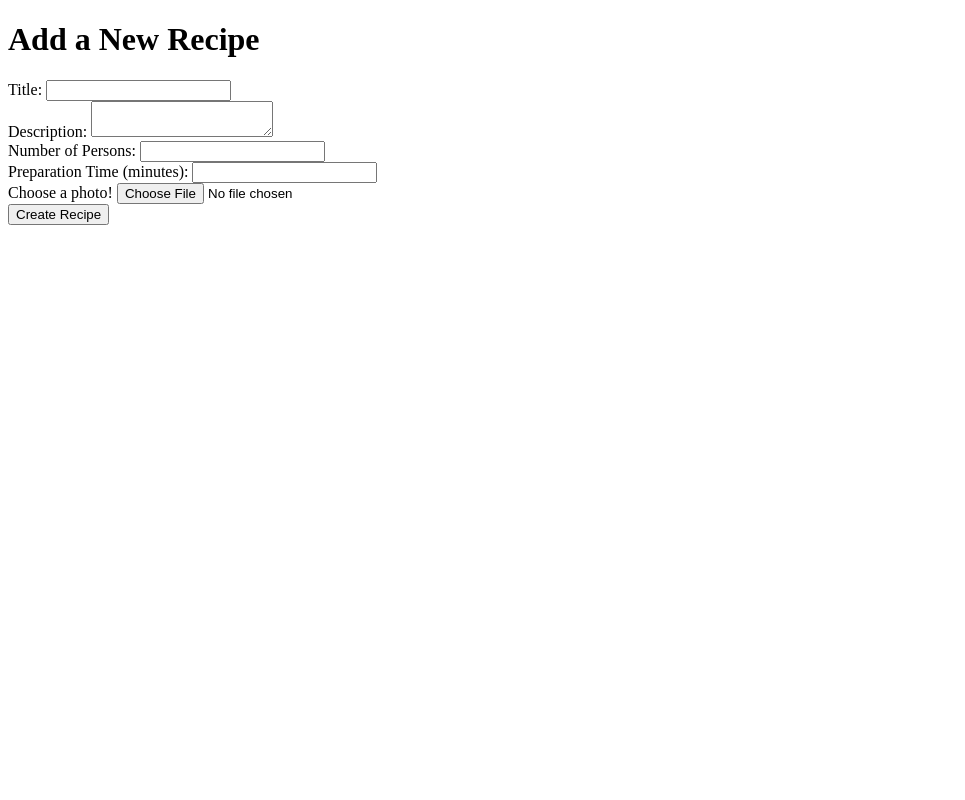
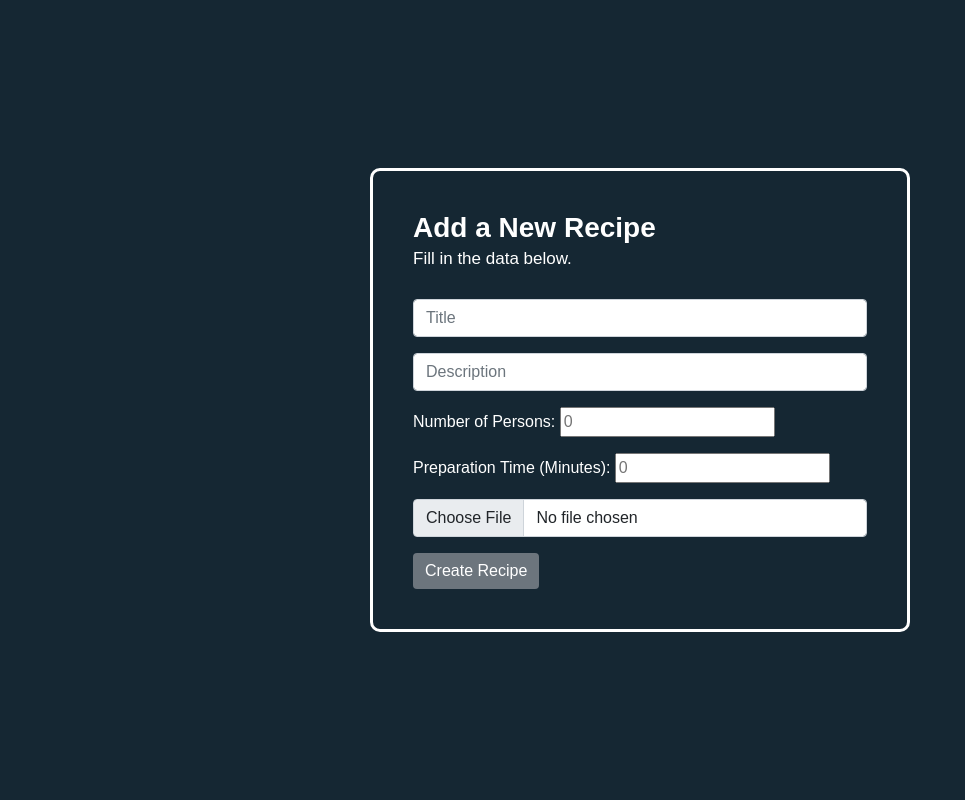
Before and after one commit to fionaaac/recipe-website, a Flask app: page /new-recipe in a window 1280 px wide. Shown: the whole page, without its empty margins (0-965 px from the left). Run offline with Flask 3, Linux system fonts and the light colour scheme.

Commit message:
Stylized new recipe creation form

```diff
--- a/recipemain/main.py
+++ b/recipemain/main.py
@@ -54,7 +54,7 @@ def index():
 
 @bp.route("/new-recipe")
 def new_recipe():
-    return render_template("main/new-recipe.html")
+    return render_template("main/new_recipe.html")
 
 @bp.route("/new-recipe", methods=["POST"])
 def new_recipe_post():
--- /dev/null
+++ b/recipemain/static/new_recipe.css
@@ -0,0 +1,92 @@
+body {
+    height: 100%;
+    background-color: #152733;
+    overflow: hidden;
+    color: white;
+    font-family: 'Poppins', sans-serif;
+}
+
+.form-holder {
+    display: flex;
+    flex-direction: column;
+    justify-content: center;
+    align-items: center;
+    text-align: center;
+    min-height: 100vh;
+}
+
+.form-holder .form-content {
+    position: relative;
+    text-align: center;
+    display: -webkit-box;
+    display: -moz-box;
+    display: -ms-flexbox;
+    display: -webkit-flex;
+    display: flex;
+    -webkit-justify-content: center;
+    justify-content: center;
+    -webkit-align-items: center;
+    align-items: center;
+    padding: 60px;
+}
+
+.form-content .form-items {
+    border: 3px solid #fff;
+    padding: 40px;
+    display: inline-block;
+    width: 100%;
+    min-width: 540px;
+    -webkit-border-radius: 10px;
+    -moz-border-radius: 10px;
+    border-radius: 10px;
+    text-align: left;
+    -webkit-transition: all 0.4s ease;
+    transition: all 0.4s ease;
+}
+
+.form-content h3 {
+    color: #fff;
+    text-align: left;
+    font-size: 28px;
+    font-weight: 600;
+    margin-bottom: 5px;
+}
+
+.form-content p {
+    color: #fff;
+    text-align: left;
+    font-size: 17px;
+    font-weight: 300;
+    line-height: 20px;
+    margin-bottom: 30px;
+}
+
+.form-content input[type=text] .form-content input[type=number] {
+    width: 100%;
+    padding: 9px 20px;
+    text-align: left;
+    border: 0;
+    outline: 0;
+    border-radius: 6px;
+    background-color: #fff;
+    font-size: 15px;
+    font-weight: 300;
+    color: #8D8D8D;
+    -webkit-transition: all 0.3s ease;
+    transition: all 0.3s ease;
+    margin-top: 16px;
+}
+
+.btn-primary{
+    background-color: #6C757D;
+    outline: none;
+    border: 0px;
+     box-shadow: none;
+}
+
+.btn-primary:hover, .btn-primary:focus, .btn-primary:active{
+    background-color: #495056;
+    outline: none !important;
+    border: none !important;
+     box-shadow: none;
+}
--- a/recipemain/templates/main/new-recipe.html
+++ /dev/null
@@ -1,33 +0,0 @@
-<!DOCTYPE html>
-<html lang="en">
-<head>
-    <title>Add a New Recipe</title>
-</head>
-<body>
-    <h1>Add a New Recipe</h1>
-
-    <form action="{{ url_for('main.new_recipe_post') }}" method="post" enctype="multipart/form-data">
-        <label for="title">Title:</label>
-        <input type="text" id="title" name="title" required>
-        <br>
-
-        <label for="description">Description:</label>
-        <textarea id="description" name="description" required></textarea>
-        <br>
-
-        <label for="persons">Number of Persons:</label>
-        <input type="number" id="persons" name="persons" required>
-        <br>
-
-        <label for="time">Preparation Time (minutes):</label>
-        <input type="number" id="time" name="time" required>
-        <br>
-
-        <label for="photo">Choose a photo!</label>
-        <input type="file" id="photo" name="photo" accept="image/jpeg,image/png" required>
-        <br>
-
-        <input type="submit" value="Create Recipe">
-    </form>
-</body>
-</html>
--- /dev/null
+++ b/recipemain/templates/main/new_recipe.html
@@ -0,0 +1,142 @@
+<!DOCTYPE html>
+<html lang="en">
+<head>
+    <title>Add a New Recipe</title>
+    <link href="https://cdn.jsdelivr.net/npm/bootstrap@5.0.2/dist/css/bootstrap.min.css" rel="stylesheet">
+    <link rel="stylesheet" href="../static/new_recipe.css">
+</head>
+<body>
+
+    <form action="{{ url_for('main.new_recipe_post') }}" method="post" enctype="multipart/form-data">
+        <div class="form-holder">
+            <div class="form-content">
+                <div class="form-items">
+                    <h3>Add a New Recipe</h1>
+                    <p>Fill in the data below.</p>
+                    <div class="mb-3">
+                        <!-- <label for="title" class="form-label">Title:</label> -->
+                        <input type="text" class="form-control" id="title" name="title" placeholder="Title" required>
+                    </div>
+
+                    <div class="mb-3">
+                        <input type="text" class="form-control" id="description" name="description" placeholder="Description" required>
+                    </div>
+
+                    <div class="mb-3">
+                        <label for="persons">Number of Persons:</label>
+                        <input type="number" id="persons" name="persons" placeholder="0" required>
+                    </div>
+
+                    <div class="mb-3">
+                        <label for="time">Preparation Time (Minutes):</label>
+                        <input type="number" id="time" name="time" placeholder="0" required>
+                    </div>
+
+                    <div class="input-group mb-3">
+                        <input type="file" class="form-control" name="photo" id="photo" accept="image/jpeg,image/png" required>
+                    </div>
+
+                    <div class="form-button mt-3">
+                        <button id="submit" type="submit" class="btn btn-primary">Create Recipe</button>
+                    </div>
+                </div>
+            </div>
+
+        </div>
+
+    </form>
+    <!-- <div class="form-body">
+        <div class="row">
+            <div class="form-holder">
+                <div class="form-content">
+                    <div class="form-items">
+                        <h3>Add a New Recipe</h3>
+                        <p>Fill in the data below.</p>
+                        <div class="col-md-12">
+                            <input class="form-control" type="text" name="title" placeholder="Title" required>
+                        </div>
+
+                        <div class="mb-3">
+                            <label for="title" class="form-label">Title:</label>
+                            <input type="text" class="form-control" id="title" name="title" required>
+                        </div>
+                    </div>
+                </div>
+            </div>
+        </div>
+    </div> -->
+</body>
+</html>
+
+
+<!-- <div class="form-body">
+    <div class="row">
+        <div class="form-holder">
+            <div class="form-content">
+                <div class="form-items">
+                    <h3>Register Today</h3>
+                    <p>Fill in the data below.</p>
+                    <form class="requires-validation" novalidate>
+
+                        <div class="col-md-12">
+                           <input class="form-control" type="text" name="name" placeholder="Full Name" required>
+                           <div class="valid-feedback">Username field is valid!</div>
+                           <div class="invalid-feedback">Username field cannot be blank!</div>
+                        </div>
+
+                        <div class="col-md-12">
+                            <input class="form-control" type="email" name="email" placeholder="E-mail Address" required>
+                             <div class="valid-feedback">Email field is valid!</div>
+                             <div class="invalid-feedback">Email field cannot be blank!</div>
+                        </div>
+
+                       <div class="col-md-12">
+                            <select class="form-select mt-3" required>
+                                  <option selected disabled value="">Position</option>
+                                  <option value="jweb">Junior Web Developer</option>
+                                  <option value="sweb">Senior Web Developer</option>
+                                  <option value="pmanager">Project Manager</option>
+                           </select>
+                            <div class="valid-feedback">You selected a position!</div>
+                            <div class="invalid-feedback">Please select a position!</div>
+                       </div>
+
+
+                       <div class="col-md-12">
+                          <input class="form-control" type="password" name="password" placeholder="Password" required>
+                           <div class="valid-feedback">Password field is valid!</div>
+                           <div class="invalid-feedback">Password field cannot be blank!</div>
+                       </div>
+
+
+                       <div class="col-md-12 mt-3">
+                        <label class="mb-3 mr-1" for="gender">Gender: </label>
+
+                        <input type="radio" class="btn-check" name="gender" id="male" autocomplete="off" required>
+                        <label class="btn btn-sm btn-outline-secondary" for="male">Male</label>
+
+                        <input type="radio" class="btn-check" name="gender" id="female" autocomplete="off" required>
+                        <label class="btn btn-sm btn-outline-secondary" for="female">Female</label>
+
+                        <input type="radio" class="btn-check" name="gender" id="secret" autocomplete="off" required>
+                        <label class="btn btn-sm btn-outline-secondary" for="secret">Secret</label>
+                           <div class="valid-feedback mv-up">You selected a gender!</div>
+                            <div class="invalid-feedback mv-up">Please select a gender!</div>
+                        </div>
+
+                    <div class="form-check">
+                      <input class="form-check-input" type="checkbox" value="" id="invalidCheck" required>
+                      <label class="form-check-label">I confirm that all data are correct</label>
+                     <div class="invalid-feedback">Please confirm that the entered data are all correct!</div>
+                    </div>
+
+
+                        <div class="form-button mt-3">
+                            <button id="submit" type="submit" class="btn btn-primary">Register</button>
+                        </div>
+                    </form>
+                </div>
+            </div>
+        </div>
+    </div>
+</div> -->
```
Also changed, not shown: recipemain/templates/newest_recipes.html (+0 -11 lines), recreate_db.py (added, +13 -0 lines), instance/recipemain.db, recipemain/static/photos/photo-1170113068.jpg (added), recipemain/static/photos/photo-3001473325.jpg (added), recipemain/static/photos/photo-506557288.jpg (added).
